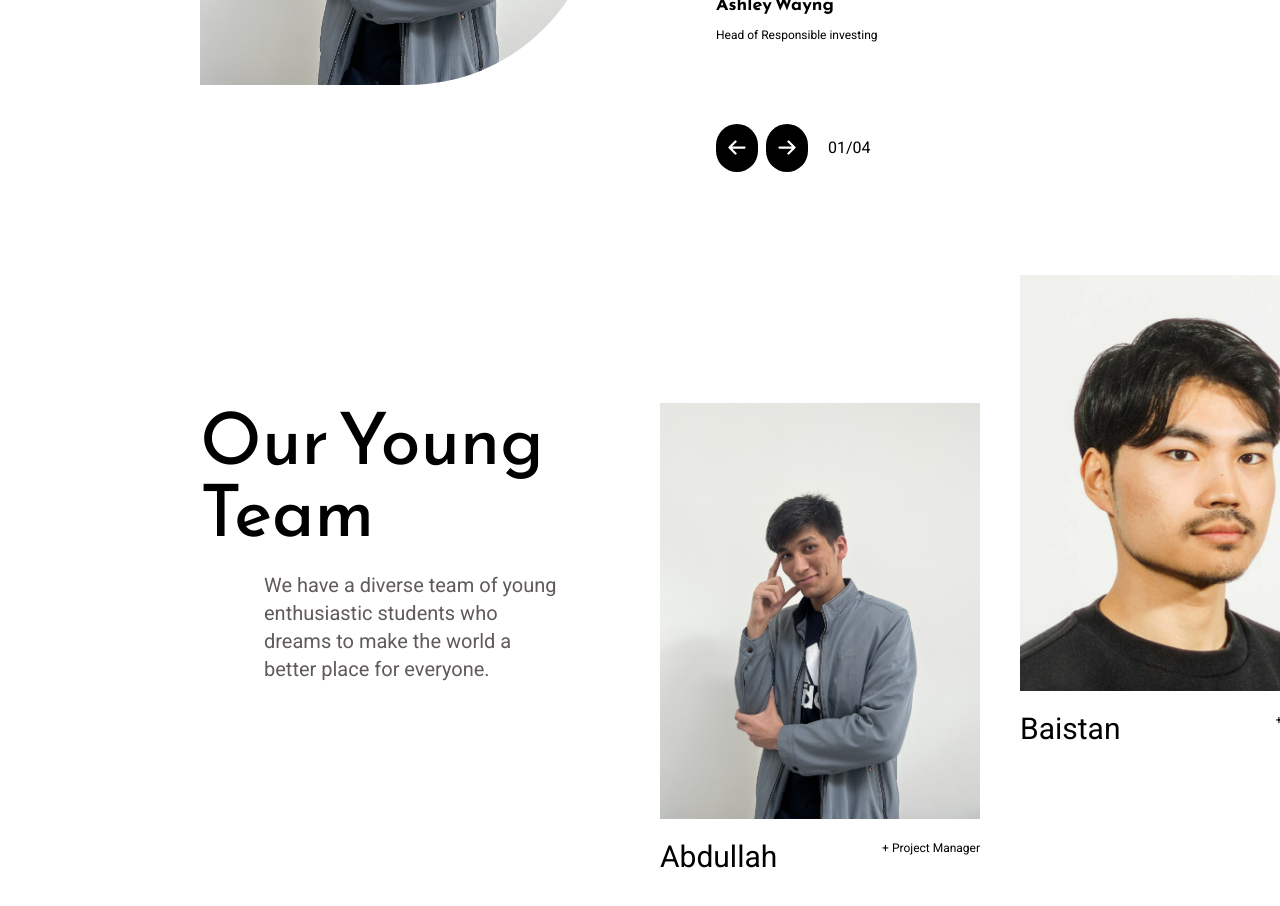
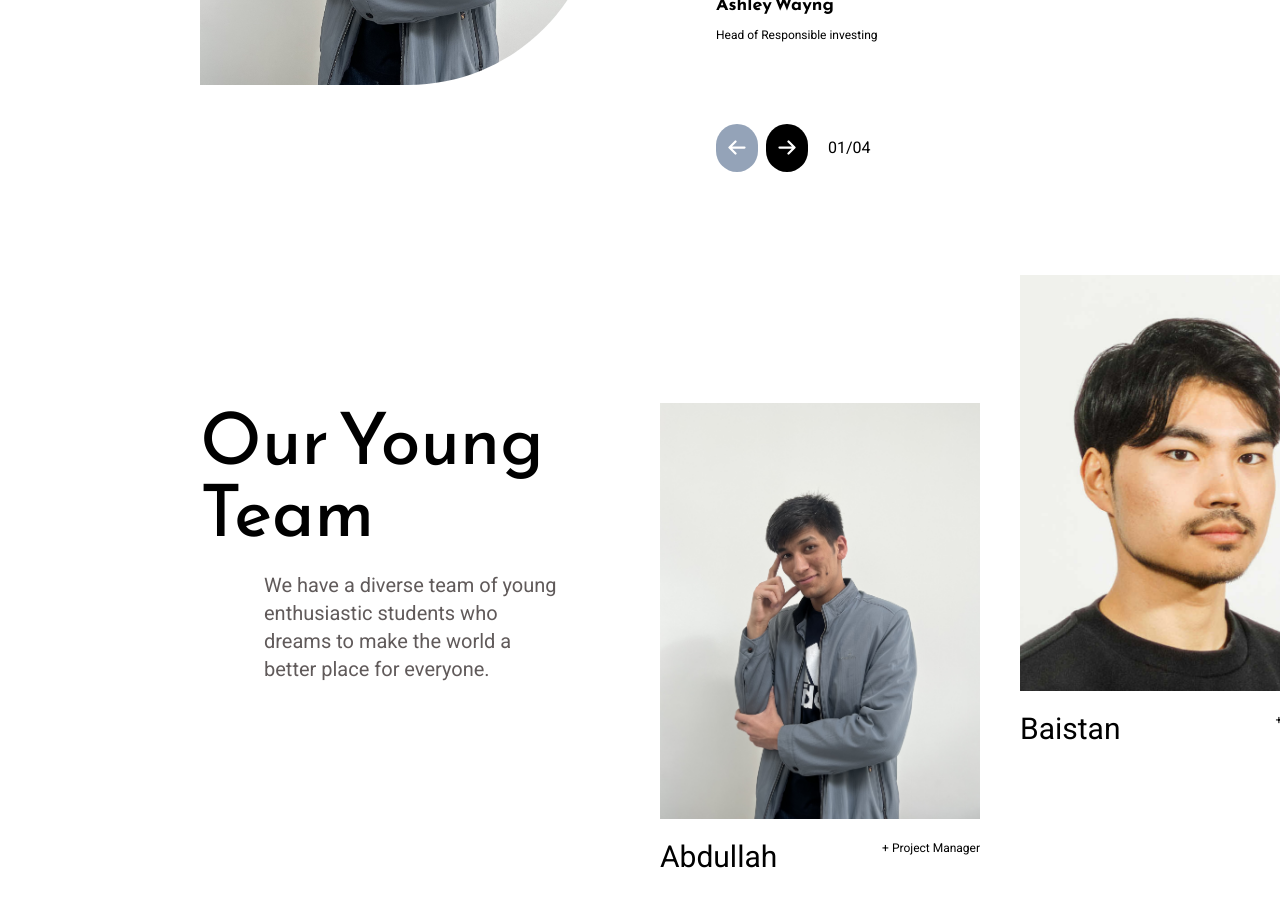
Before and after one commit to AboNazari/JASHA, a React (Create React App) app: page / in a window 1280 px wide. Shown: the part 3140-4046 px from the top of the page. Built offline with nearby package versions, Linux system fonts and the light colour scheme.

Commit message:
advisros page is done

```diff
--- a/src/components/AdvisorsCP.jsx
+++ b/src/components/AdvisorsCP.jsx
@@ -4,24 +4,36 @@ import { useState, useEffect } from "react";
 
 const AdvisorsCP = ({ AdvisorsData }) => {
   const [index, setIndex] = useState(0);
+  const [first, setFirst] = useState(true);
+  const [last, setLast] = useState(false);
 
   useEffect(() => {
     setIndex(0);
   }, []);
 
   const next = (e) => {
+    if (index === AdvisorsData.length - 2) {
+      setLast(true);
+    }
     if (index === AdvisorsData.length - 1) {
+      setLast(true);
       setIndex(AdvisorsData.length - 1);
     } else {
       setIndex(index + 1);
+      setFirst(false);
     }
   };
 
   const prev = () => {
+    if (index === 1) {
+      setFirst(true);
+    }
     if (index === 0) {
       setIndex(0);
+      setFirst(true);
     } else {
       setIndex(index - 1);
+      setLast(false);
     }
   };
 
@@ -51,10 +63,24 @@ const AdvisorsCP = ({ AdvisorsData }) => {
           {AdvisorsData[index].position}
         </p>
         <div className="flex gap-2  px-9">
-          <button className="p-3  bg-black rounded-full" onClick={prev}>
+          <button
+            className={
+              first
+                ? "p-3 bg-slate-400 rounded-full"
+                : "p-3  bg-black rounded-full"
+            }
+            onClick={prev}
+          >
             <Left />
           </button>
-          <button className="p-3 bg-black rounded-full" onClick={next}>
+          <button
+            className={
+              last
+                ? "p-3 bg-slate-400 rounded-full"
+                : "p-3  bg-black rounded-full"
+            }
+            onClick={next}
+          >
             <Right />
           </button>
           <span className="p-3  text-[1rem]">0{AdvisorsData[index].id}/04</span>
```
